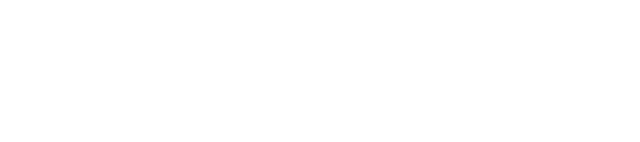
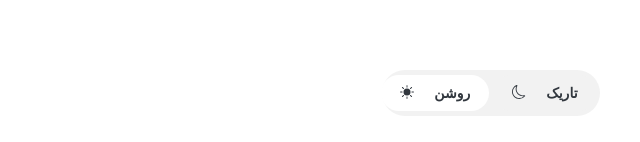
Before and after one commit to CodeLandGroup/Control-Panel-CodeLand, a React (Create React App) app: page / in a window 1280 px wide. Shown: the part 794-936 px from the top of the page, without its empty margins (640-1280 px from the left). Before the commit the page ends 864 px from the top, so only its background shows below. Built offline with nearby package versions, Linux system fonts and the light colour scheme.

Commit message:
Create SideBar Footer Complate SideBarLayout add css Class Helper in reset.css sidebar.jsx add sidebarFooter

```diff
--- /dev/null
+++ b/src/Layout/SideBar/Footer/SideBarFooter.jsx
@@ -0,0 +1,24 @@
+import React from 'react'
+import { BsFillSunFill, BsMoon } from 'react-icons/bs'
+
+export default function SideBarFooter() {
+    return (
+        <>
+            <div className='sidebar-footer w-100'>
+                <div className='button-theme d-flex w-70 background-light p-5'>
+                    <button className='background-light text-gray-2 d-flex'>
+                        <h3 className='p-10'>تاریک</h3>
+                        <BsMoon className='p-10' />
+                    </button>
+                    <button className='background-light text-gray-2 active d-flex'>
+                        <h3 className='p-10'>روشن</h3>
+                        <BsFillSunFill className='p-10' />
+                    </button>
+                </div>
+                <div className='web-developer w-100 mt-20'>
+                    <p className='p-10 text-gray'>CodeLand Group</p>
+                </div>
+            </div>
+        </>
+    )
+}
--- a/src/Layout/SideBar/SideBar.jsx
+++ b/src/Layout/SideBar/SideBar.jsx
@@ -4,6 +4,7 @@ import SideBarHeader from './Header/SideBarHeader'
 import SideBarProfile from './Header/SideBarProfile'
 import '../../assets/css/SideBar/SideBar.css'
 import SideBarMain from './Main/SideBarMain'
+import SideBarFooter from './Footer/SideBarFooter'
 
 export default function SideBar() {
     return (
@@ -12,6 +13,7 @@ export default function SideBar() {
                 <SideBarHeader />
                 <SideBarProfile />
                 <SideBarMain />
+                <SideBarFooter/>
             </Item>
         </>
     )
--- a/src/assets/css/SideBar/SideBar.css
+++ b/src/assets/css/SideBar/SideBar.css
@@ -23,9 +23,11 @@
     left: 34%;
     top: -120px;
 }
+
 .sidebar-profile img:hover {
     top: -125px;
 }
+
 .sidebar-profile .profile-title {
     margin-top: 66px;
 }
@@ -60,7 +62,8 @@
     -webkit-transition: 500ms all cubic-bezier(0.39, 0.58, 0.57, 1);
     transition: 500ms all cubic-bezier(0.39, 0.58, 0.57, 1);
 }
-.sidebar-main .main-item:hover a::before{
+
+.sidebar-main .main-item:hover a::before {
     position: absolute;
     content: "";
     background-color: #6456fa;
@@ -70,7 +73,8 @@
     right: -2px;
     border-radius: 8px;
 }
-.sidebar-main .main-item.active:hover a::before{
+
+.sidebar-main .main-item.active:hover a::before {
     position: absolute;
     content: "";
     background-color: #6456fa;
@@ -80,6 +84,7 @@
     right: -2px;
     border-radius: 8px;
 }
+
 .sidebar-main .main-item:hover a {
     color: #6456fa;
 }
@@ -87,3 +92,27 @@
 .sidebar-main .main-item svg {
     font-size: x-large;
 }
+
+/* ================================================ SideBar Footer */
+.sidebar-footer {
+    text-align: -webkit-center;
+}
+
+.sidebar-footer .button-theme {
+    border-radius: 61px;
+    justify-content: center;
+}
+
+.sidebar-footer .button-theme button {
+    padding: 0px 9px 0px 9px;
+    border-radius: 36px;
+    border: 0;
+    font-size: unset;
+    font-weight: bold;
+    margin-right: 4px;
+    cursor: pointer;
+}
+
+.sidebar-footer .button-theme button.active {
+    background-color: white;
+}
--- a/src/assets/css/reset.css
+++ b/src/assets/css/reset.css
@@ -75,7 +75,9 @@ a {
 .d-flex {
     display: flex;
 }
-
+.p-5{
+    padding: 5px;
+}
 .p-10 {
     padding: 10px;
 }
@@ -107,7 +109,9 @@ a {
 .w-100 {
     width: 100%;
 }
-
+.w-70{
+    width: 70%;
+}
 .background-white {
     background-color: white;
 }
@@ -126,6 +130,9 @@ a {
 .text-gray-2{
     color: #31373e;
 }
+.background-light{
+    background-color: #F2F2F2;
+}
 .w-50 {
     width: 50%;
 }
```
